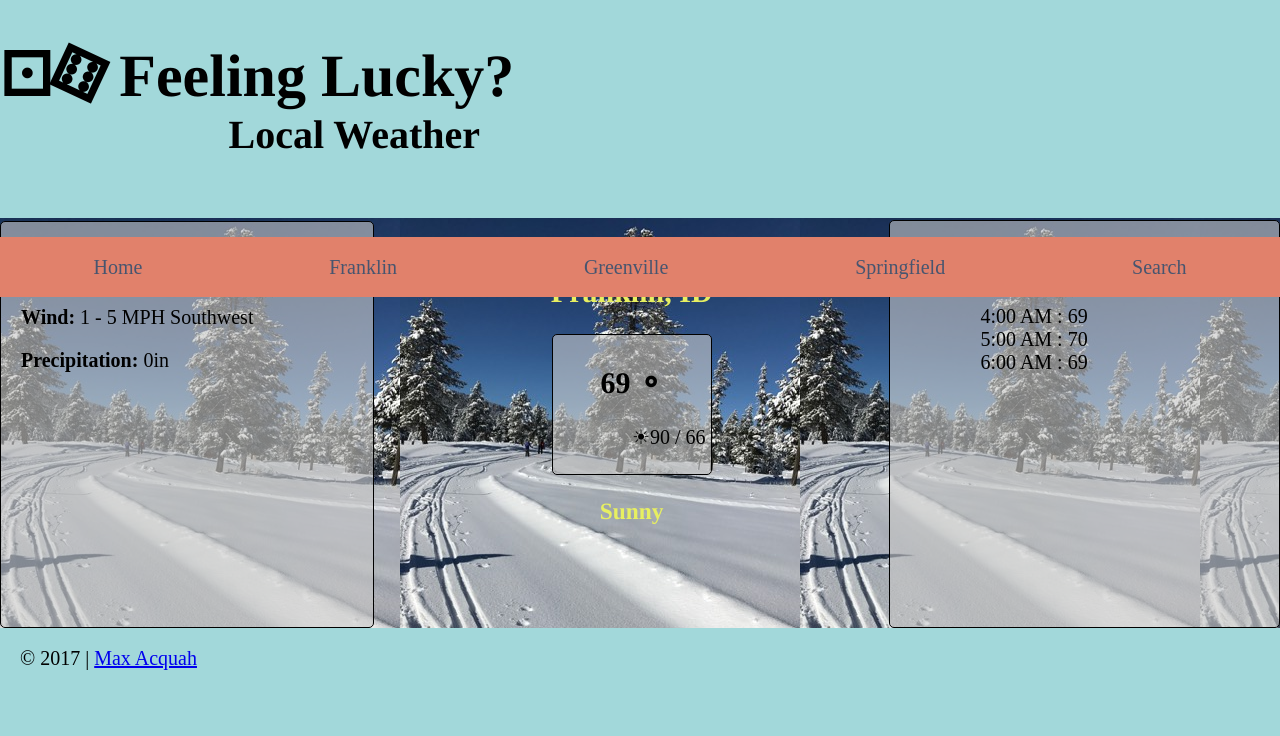
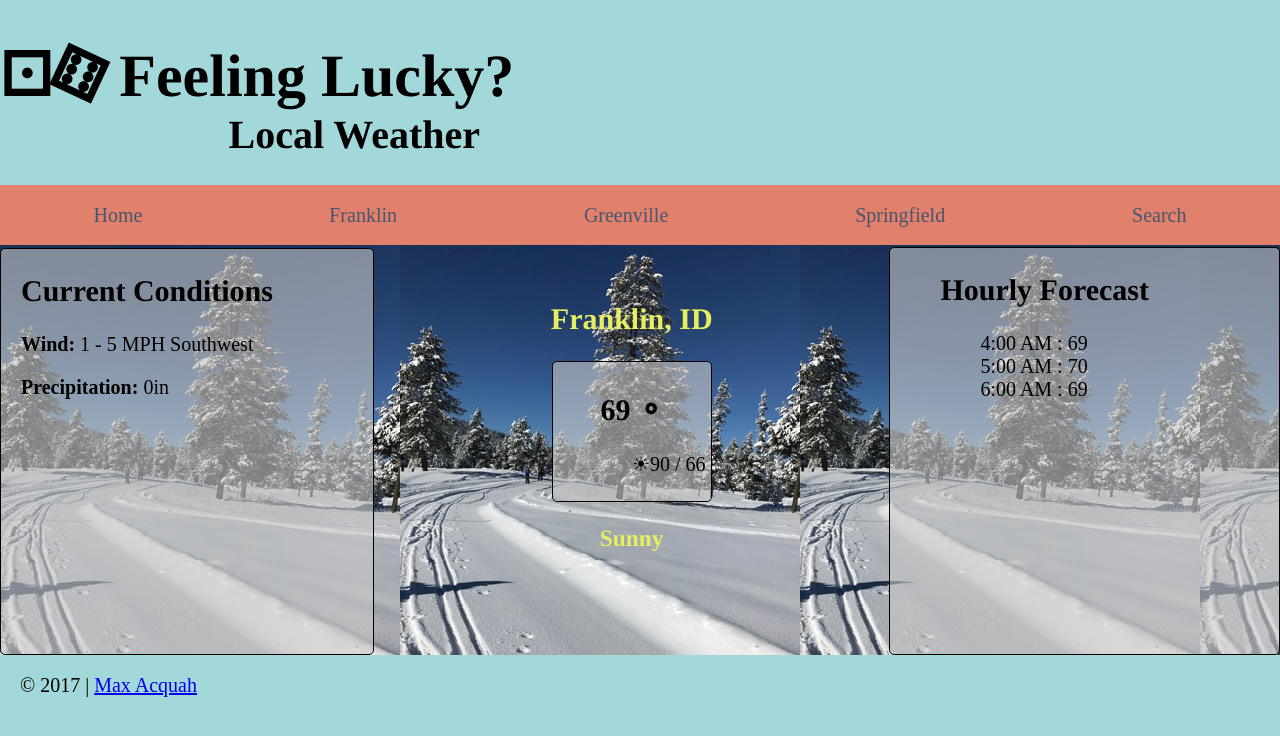
Before and after one commit to Sumbuddynu/Sumbuddynu.github.io, a plain HTML site: page franklin/franklin.html in a window 1280 px wide. Drawn offline with Linux system fonts and the light colour scheme; a web font is replaced by a local one.

Commit message:
Fixed nav bar static

```diff
--- a/Greenville/green.css
+++ b/Greenville/green.css
@@ -176,7 +176,7 @@ footer {
         display: flex;
         flex-flow: row nowrap;
         justify-content: space-between;
-        margin-top: 3em;
+        margin-top: 0.01em;
         margin-bottom: 0;
         padding-bottom: 50px;
         padding-top: 2px;
@@ -233,7 +233,7 @@ footer {
         list-style-type: none;
     }
     nav {
-        position: fixed;
+        position: static;
         bottom: 503px;
         left: 0;
         right: 0;
--- a/franklin/franklin_layout.css
+++ b/franklin/franklin_layout.css
@@ -153,7 +153,7 @@ footer {
         display: flex;
         flex-flow: row nowrap;
         justify-content: space-between;
-        margin-top: 3em;
+        margin-top: 0.01em;
         margin-bottom: 0;
         padding-bottom: 50px;
         padding-top: 2px;
@@ -211,7 +211,7 @@ footer {
         list-style-type: none;
     }
     nav {
-        position: fixed;
+        position: static;
         bottom: 503px;
         left: 0;
         right: 0;
```
